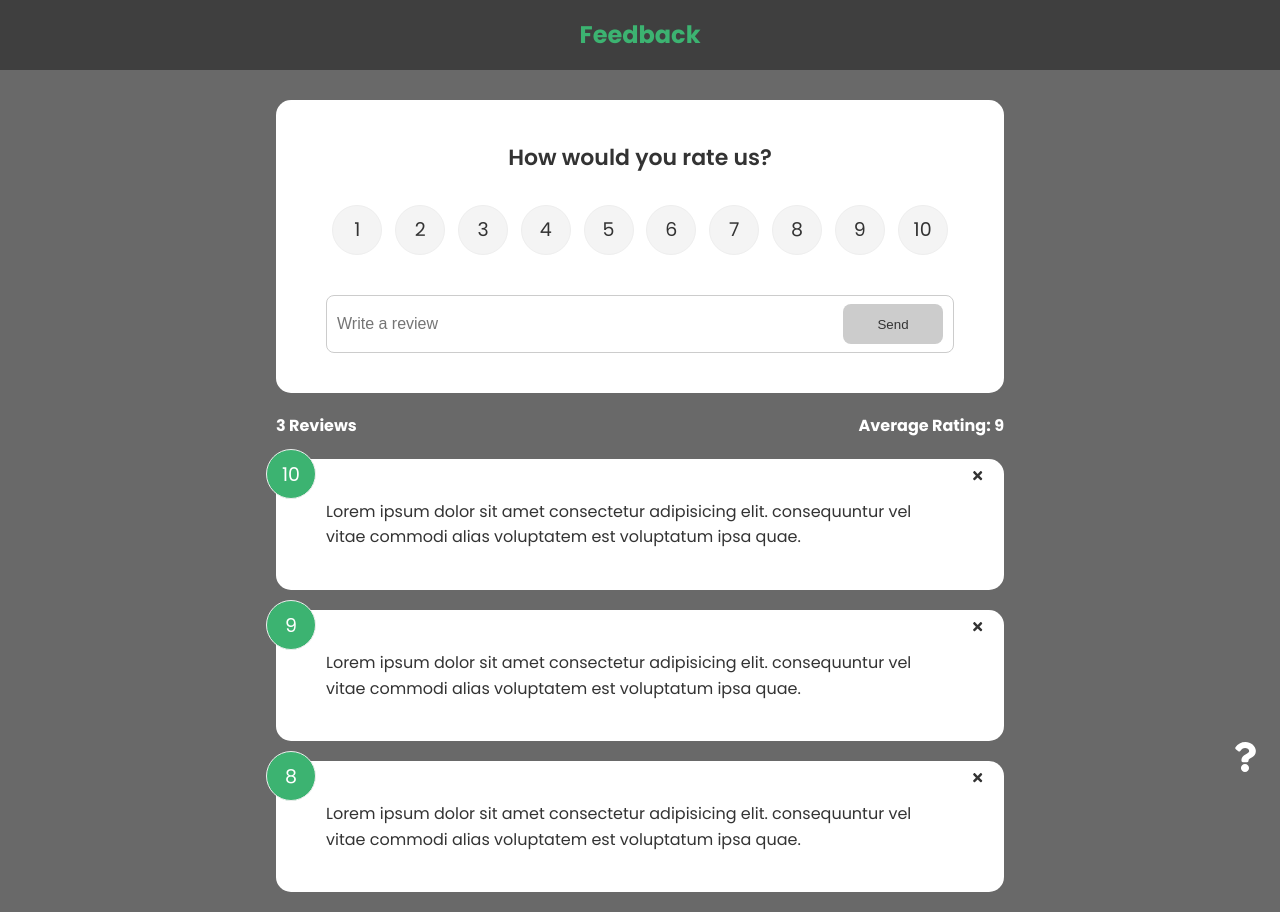
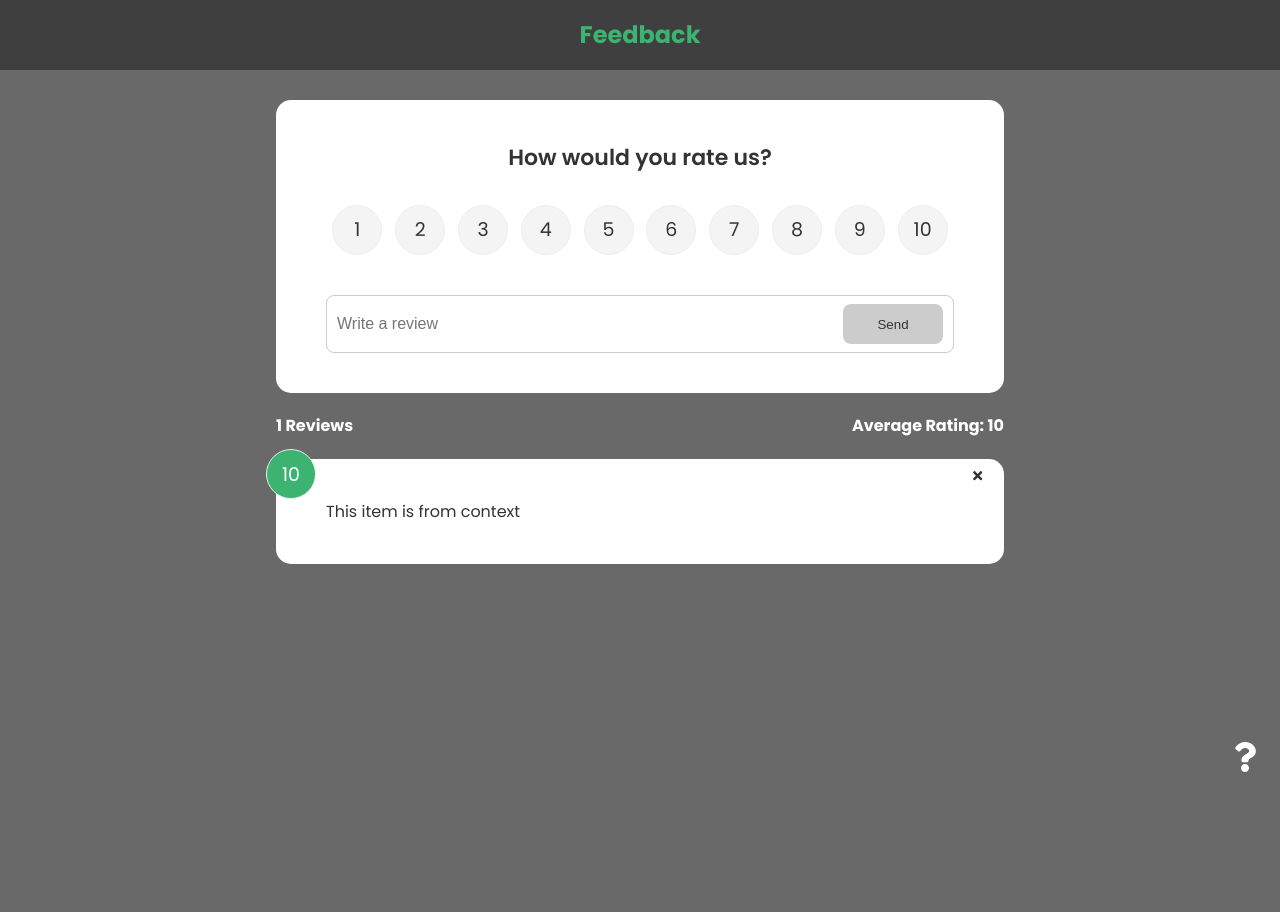
Before and after one commit to Androsh/react-feedback-app, a React (Create React App) app: page / in a window 1280 px wide. After the commit the page ends 800 px from the top, so only its background shows below. Built offline with nearby package versions, Linux system fonts and the light colour scheme.

Commit message:
Creating Global Context

```diff
--- a/src/App.js
+++ b/src/App.js
@@ -5,9 +5,11 @@
 import FeedbackList from './components/FeedbackList'
 import FeedbackStats from './components/FeedbackStats'
 import FeedbackForm from './components/FeedbackForm'
+import {FeedbackProvider} from './context/FeedbackContext'
 import FeedbackData from './data/FeedbackData'
 import AboutIconLink from './components/AboutIconLink'
 import AboutPage from './pages/AboutPage'
+
 
 function App() {
   const [feedback, setFeedback] = useState (FeedbackData)
@@ -25,6 +27,7 @@
   }
 
   return (
+    <FeedbackProvider>
       <Router>
       <Header />
       <div className="container">
@@ -32,8 +35,8 @@
           <Route exact path='/' element={
             <>
               <FeedbackForm handleAdd={addFeedback}/>
-            <FeedbackStats feedback={feedback} />
-            <FeedbackList feedback={feedback} handleDelete={deleteFeedback}/>
+              <FeedbackStats />
+              <FeedbackList handleDelete={deleteFeedback}/>
             </>
           }>
 
@@ -45,6 +48,7 @@
         <AboutIconLink/>
       </div>
       </Router>
+    </FeedbackProvider>
   )
 }
 
--- a/src/components/FeedbackList.jsx
+++ b/src/components/FeedbackList.jsx
@@ -1,8 +1,11 @@
 import {motion, AnimatePresence} from 'framer-motion'
-import PropTypes from 'prop-types'
+import {useContext} from 'react';
 import FeedbackItem from './FeedbackItem'
+import FeedbackContext from '../context/FeedbackContext'
 
-function FeedbackList({ feedback, handleDelete }) {
+function FeedbackList({ handleDelete }) {
+  const {feedback} = useContext(FeedbackContext)
+
   if (!feedback || feedback.length === 0) {
 return <p>No Feedback Yet</p>
   }
@@ -41,14 +44,4 @@
 
 }
 
-FeedbackList.propTypes = {
-  feedback: PropTypes.arrayOf(
-    PropTypes.shape({
-      id: PropTypes.number.isRequired,
-      text: PropTypes.string.isRequired,
-      rating: PropTypes.number.isRequired,
-    })
-  )
-}
-
 export default FeedbackList
--- a/src/components/FeedbackStats.jsx
+++ b/src/components/FeedbackStats.jsx
@@ -1,6 +1,8 @@
-import PropTypes from 'prop-types'
+import {useContext} from 'react';
+import FeedbackContext from '../context/FeedbackContext'
 
-function FeedbackStats({feedback}) {
+function FeedbackStats() {
+  const {feedback} = useContext(FeedbackContext)
   // Calculate ratings avg
   let average = feedback.reduce((acc, cur) => {
     return acc + cur.rating
@@ -16,8 +18,4 @@
   )
 }
 
-FeedbackStats.propTypes = {
-  feedback: PropTypes.array.isRequired,
-}
-
 export default FeedbackStats
--- /dev/null
+++ b/src/context/FeedbackContext.js
@@ -0,0 +1,25 @@
+import {createContext, useState} from 'react';
+
+const FeedbackContext = createContext()
+
+export const FeedbackProvider = ({children}) => {
+  const [feedback, setFeedback] = useState([
+    {
+      id: 1,
+      text: 'This item is from context',
+      rating: 10
+    }
+  ])
+
+  return (
+    <FeedbackContext.Provider
+      value={{
+        feedback
+      }}
+    >
+      {children}
+    </FeedbackContext.Provider>
+  )
+}
+
+export default FeedbackContext
```
Lines whose indentation alone changed are shown as unchanged.
